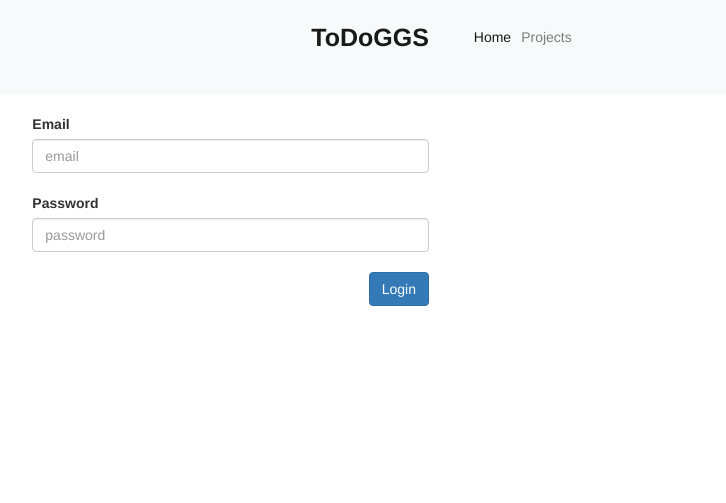
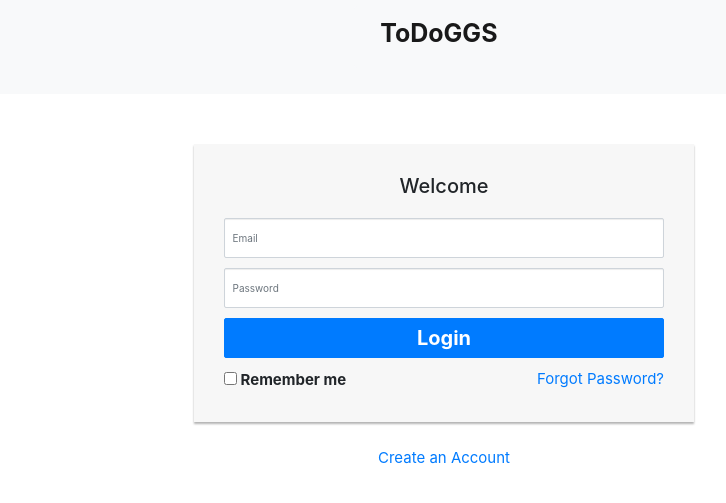
Before and after one commit to SimoneOcculto/desarrollo, a PHP site: page /login.php in a window 1280 px wide. Shown: the top 503 px of the page, without its empty margins (196-922 px from the left). Run offline with PHP 8.4, Linux system fonts and the light colour scheme; a stand-in replaces the project's code that opens the database connection; some libraries are stand-ins or nearby versions.

Commit message:
frontend

```diff
--- a/View/login.php
+++ b/View/login.php
@@ -35,10 +35,43 @@
     <script src="//maxcdn.bootstrapcdn.com/bootstrap/3.2.0/js/bootstrap.min.js"></script>
     <meta name="viewport" content="width=device-width, initial-scale=1, shrink-to-fit=no">
     <meta charset="utf-8">
+    <meta charset="utf-8">
+    <meta name="viewport" content="width=device-width, initial-scale=1, shrink-to-fit=no">
+    <title>Bootstrap Simple Login Form</title>
+    <link rel="stylesheet" href="https://stackpath.bootstrapcdn.com/bootstrap/4.5.0/css/bootstrap.min.css">
+    <link rel="stylesheet" href="https://maxcdn.bootstrapcdn.com/font-awesome/4.7.0/css/font-awesome.min.css">
+    <script src="https://code.jquery.com/jquery-3.5.1.min.js"></script>
+    <script src="https://cdn.jsdelivr.net/npm/popper.js@1.16.0/dist/umd/popper.min.js"></script>
+    <script src="https://stackpath.bootstrapcdn.com/bootstrap/4.5.0/js/bootstrap.min.js"></script>
+    <style>
+        .login-form {
+            width: 500px;
+            margin: 50px auto;
+            font-size: 15px;
+        }
+        .login-form form {
+            margin-bottom: 25px;
+            background: #f7f7f7;
+            box-shadow: 0px 2px 2px rgba(0, 0, 0, 0.3);
+            padding: 30px;
+        }
+        .login-form h2 {
+            margin: 0 0 20px;
+        }
+        .form-control, .btn {
+            min-height: 40px;
+            border-radius: 2px;
+        }
+        .btn {
+            font-size: 20px;
+            font-weight: bold;
+        }
+    </style>
 </head>
 
 <body>
 <nav class="navbar navbar-light bg-light justify-content-between">
+    <div class="col 1 offset-5">
     <nav class="navbar navbar-expand-lg navbar-light bg-light">
         <a class="navbar-brand" href="index.php" style="font-size: 25px;"><b>ToDoGGS</b></a>
         <button class="navbar-toggler" type="button" data-toggle="collapse" data-target="#navbarNavDropdown" aria-controls="navbarNavDropdown" aria-expanded="false" aria-label="Toggle navigation">
@@ -46,12 +79,8 @@
         </button>
         <div class="collapse navbar-collapse" id="navbarNavDropdown">
             <ul class="navbar-nav">
-                <li class="nav-item active">
-                    <a class="nav-link" href="index.php">Home <span class="sr-only">(current)</span></a>
-                </li>
-                <li class="nav-item">
-                    <a class="nav-link" href="elenco_progetti.php">Projects</a>
-                </li>
+
+
                 <!-- <li class="nav-item">
                     <a class="nav-link" href="#">Teams</a>
                 </li>
@@ -69,30 +98,27 @@
         </div>
     </nav>
 </nav>
-
-
-<form action="login.php" method="POST" >
-    <div class="container-fluid">
-        <div class="row">
-            <div class="col-4 offset-2">
-                <label for="inputEmail4">Email</label>
-                <input type="email" class="form-control" id="inputEmail4" placeholder="email" name="username">
-                <br>
-                <label for="inputPassword4">Password</label>
-                <input type="password" class="form-control" id="inputPassword4" placeholder="password" name="password">
-                <br>
-            </div>
+<div class="login-form">
+    <form action="login.php" method="POST">
+        <h2 class="text-center">Welcome</h2>
+        <div class="form-group">
+            <input type="text" class="form-control" placeholder="Email" required="required" name="username">
         </div>
-        <div class="container-fluid">
-            <div class="row">
-                <div class="col-4 offset-2">
-                    <div align="right">
-                        <button type="submit" class="btn btn-primary" name="login">Login</button>
-                    </div>
-                </div>
-            </div>
+        <div class="form-group">
+            <input type="password" class="form-control" placeholder="Password" required="required" name="password">
         </div>
-    </div>
-</form>
+        <div class="form-group">
+            <button type="submit" class="btn btn-primary btn-block" name="login">Login</button>
+        </div>
+        <div class="clearfix">
+            <label class="float-left form-check-label"><input type="checkbox"> Remember me</label>
+            <a href="#" class="float-right">Forgot Password?</a>
+        </div>
+    </form>
+    <p class="text-center"><a href="registrazione.php">Create an Account</a></p>
+</div>
 </body>
 </html>
+
+</body>
+</html>
```
